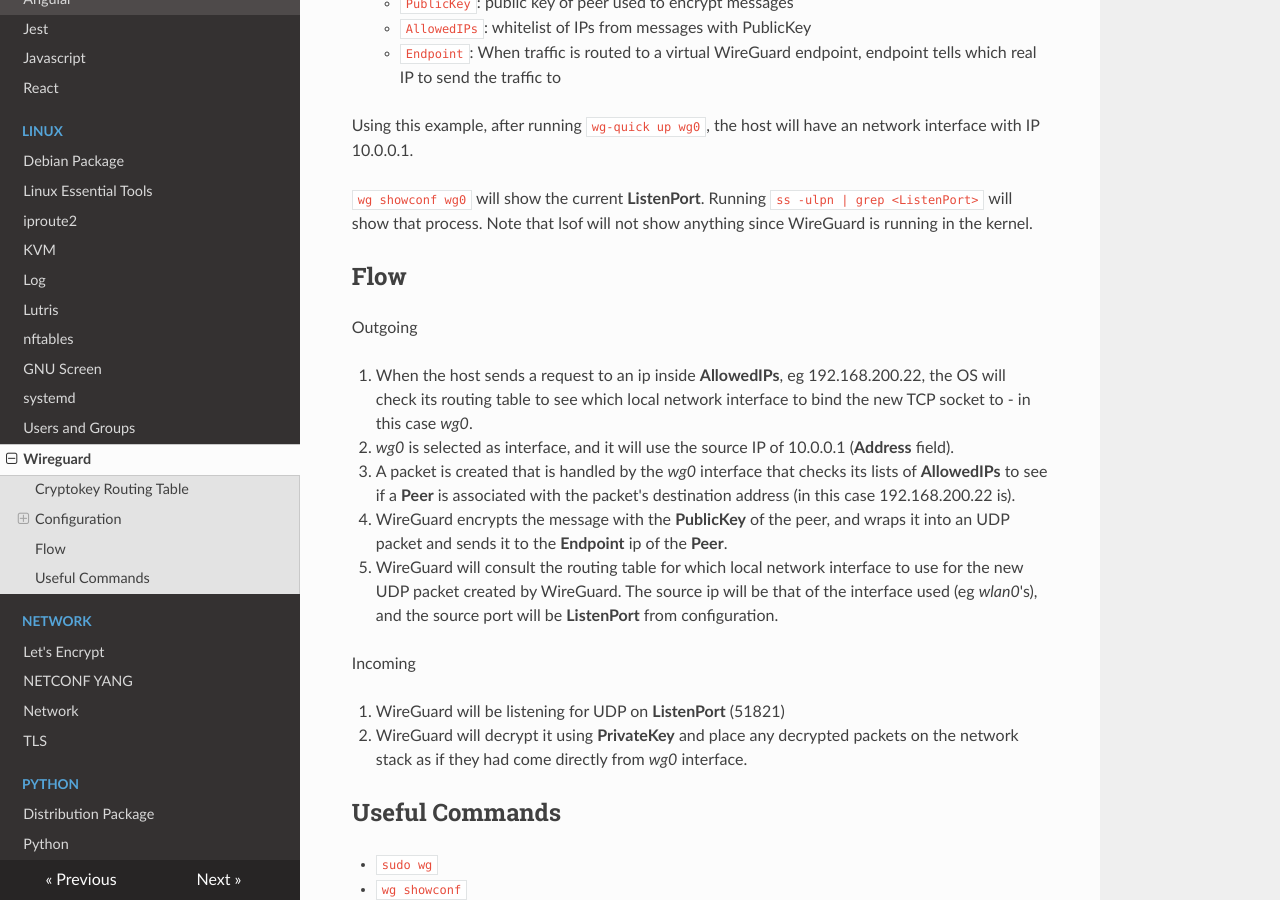
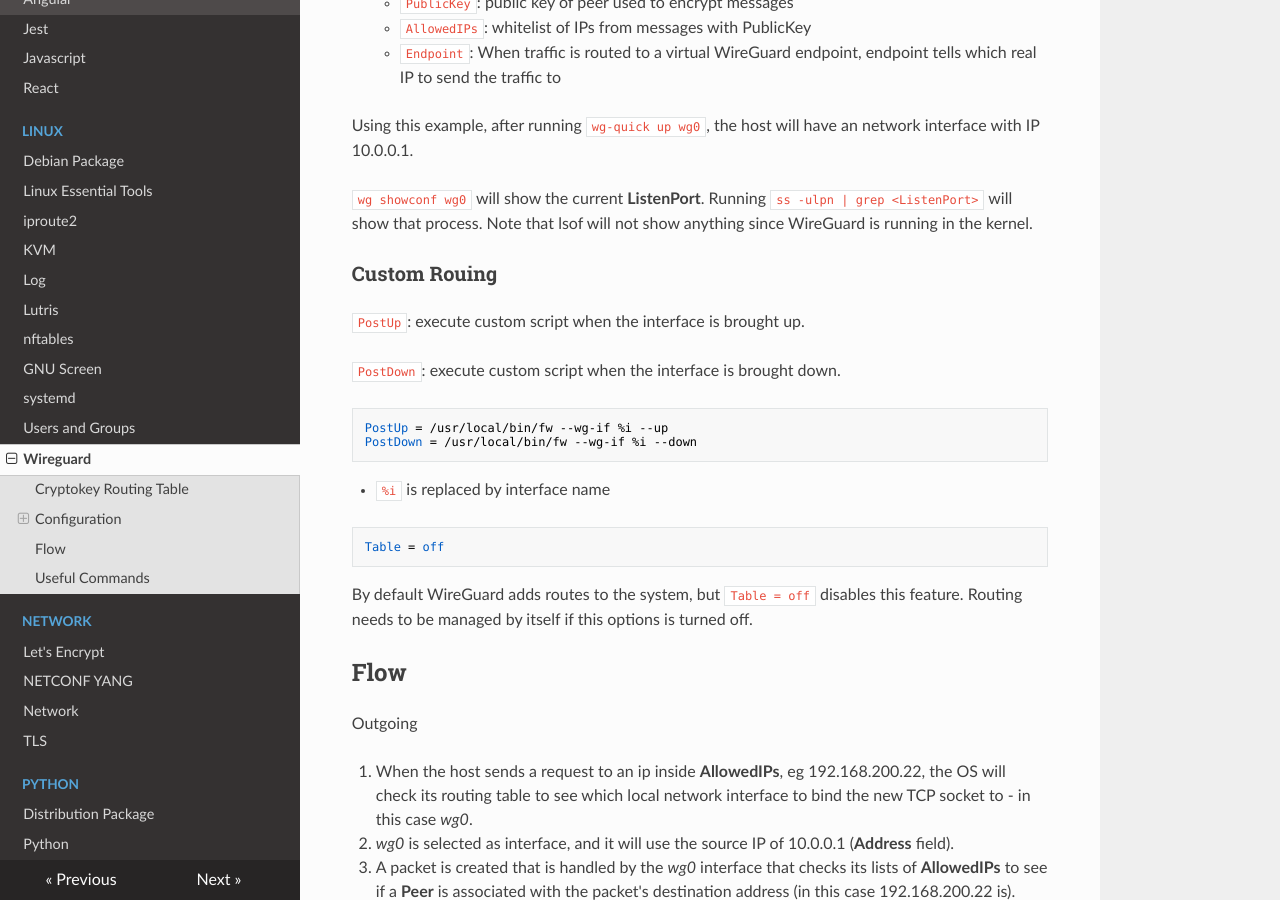
Before and after one commit to YotaYota/notes, an MkDocs documentation site: the page built from docs/linux/wireguard.md, in a window 1280 px wide and 900 px high, scrolled down 1272 px. Built offline with MkDocs 1.6.1, drawn with Linux system fonts in a browser that asks for light colours; nearby versions of some CDN libraries.

Commit message:
wg custom routing

````diff
--- a/docs/linux/wireguard.md
+++ b/docs/linux/wireguard.md
@@ -54,6 +54,25 @@ Using this example, after running `wg-quick up wg0`, the host will have an netwo
 
 `wg showconf wg0` will show the current **ListenPort**. Running `ss -ulpn | grep <ListenPort>` will show that process. Note that lsof will not show anything since WireGuard is running in the kernel.
 
+### Custom Rouing
+
+`PostUp`: execute custom script when the interface is brought up.
+
+`PostDown`: execute custom script when the interface is brought down.
+
+```
+PostUp = /usr/local/bin/fw --wg-if %i --up
+PostDown = /usr/local/bin/fw --wg-if %i --down
+```
+
+- `%i` is replaced by interface name
+
+```
+Table = off
+```
+
+By default WireGuard adds routes to the system, but `Table = off` disables this feature. Routing needs to be managed by itself if this options is turned off.
+
 ## Flow
 
 Outgoing
````
